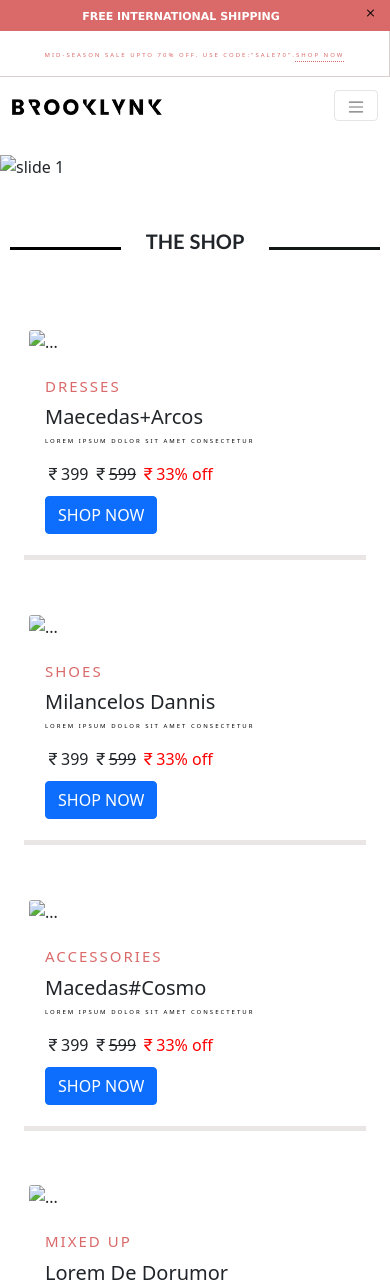
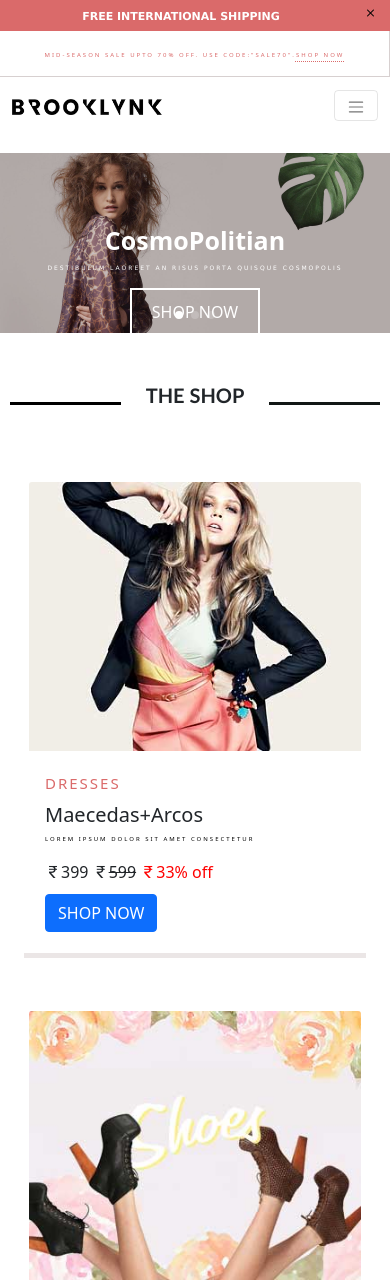
Before and after one commit to aparnasukumaran/brooklynk.project, a plain HTML site: page index.html in a window 390 px wide. Shown: the top 1288 px of the page. Drawn offline with nearby package versions, Linux system fonts and the light colour scheme.

Commit message:
Update index.html

```diff
--- a/index.html
+++ b/index.html
@@ -28,89 +28,6 @@
 
 
 
-    <!-- jquery -->
-    <script>
-        // close button
-        $(document).ready(function () {
-            $(".button_close").click(function () {
-                $(".flexcontainer").slideUp(200);
-            });
-        });
-
-        $(document).ready(function () {
-
-        })
-    </script>
-
-    <!-- swiper -->
-    <script>
-        document.addEventListener('DOMContentLoaded', function () {
-            const swiper = new Swiper('.mySwiper', {
-                slidesPerView: 1,
-                spaceBetween: 10,
-                loop: true,
-                pagination: {
-                    el: '.swiper-pagination',
-                    clickable: true,
-                },
-                navigation: {
-                    nextEl: '.swiper-button-next',
-                    prevEl: '.swiper-button-prev',
-                },
-                breakpoints: {
-                    640: {
-                        slidesPerView: 1,
-                    },
-                    768: {
-                        slidesPerView: 1,
-                    },
-                    1024: {
-                        slidesPerView: 1,
-                    },
-                },
-            });
-        });
-
-    </script>
-
-
-    <!-- animation script -->
-
-    <script>
-        document.addEventListener("DOMContentLoaded", function () {
-            const slideContents = document.querySelectorAll('.slide-content');
-            const nextBtn = document.querySelector('.swiper-button-next');
-            const prevBtn = document.querySelector('.swiper-button-prev');
-
-
-            function animateContent() {
-                slideContents.forEach(content => content.classList.remove('popup'));
-                const activeSlide = document.querySelector('.swiper-slide-active');
-                if (!activeSlide) return;
-                const activeContent = activeSlide.querySelector('.slide-content');
-                if (activeContent) {
-                    void activeContent.offsetWidth;
-                    activeContent.classList.add('popup');
-                }
-            }
-
-            // Animate on next button click
-            nextBtn.addEventListener('click', () => {
-                setTimeout(animateContent, 300);
-            });
-
-            // Animate on prev button click
-            prevBtn.addEventListener('click', () => {
-                setTimeout(animateContent, 300);
-            });
-
-            // animate on initial load
-
-            animateContent();
-
-        });
-    </script>
-
 
 
 </head>
@@ -140,14 +57,14 @@
             <div class="box box1">
                 <div class="dropdown">
                     <button type="button" class="btn" id="currencyButton" data-bs-toggle="dropdown">
-                        <span> <img src="./flag/us img.gif" alt="us-icon" class="us-icon" id="currencyIcon"></span>
+                        <span> <img src=".us img.gif" alt="us-icon" class="us-icon" id="currencyIcon"></span>
                         <span class="usd" id="currencyText">USD</span>
                         <i class="bi bi-chevron-down"></i>
                     </button>
                     <ul class="dropdown-menu">
-                        <li><a class="dropdown-item" href="#" data-currency="USD" data-icon="./flag/us img.gif">USD</a>
+                        <li><a class="dropdown-item" href="#" data-currency="USD" data-icon="./us img.gif">USD</a>
                         </li>
-                        <li><a class="dropdown-item" href="#" data-currency="AUD" data-icon="./flag/aud img.gif">AUD</a>
+                        <li><a class="dropdown-item" href="#" data-currency="AUD" data-icon="./aud img.gif">AUD</a>
                         </li>
                     </ul>
                 </div>
@@ -259,7 +176,7 @@
             <div class="swiper-wrapper">
                 <!-- slide 1 -->
                 <div class="swiper-slide">
-                    <img src="./banner images/img1.png" alt="slide 1">
+                    <img src="./img1.png" alt="slide 1">
                     <div class="slide-content" id="content">
                         <h2>CosmoPolitian</h2>
                         <p>DESTIBULUM LAOREET AN RISUS PORTA QUISQUE COSMOPOLIS</p>
@@ -268,7 +185,7 @@
                 </div>
                 <!-- slide 2 -->
                 <div class="swiper-slide">
-                    <img src="./banner images/img2.png" alt="slide 2">
+                    <img src="./img2.png" alt="slide 2">
                     <div class="slide-content" id="content">
                         <h2>Lorem A Cosmo</h2>
                         <p>DESTIBULUM LAOREET AN RISUS PORTA QUISQUE COSMOPOLIS</p>
@@ -277,7 +194,7 @@
                 </div>
                 <!-- slide 3 -->
                 <div class="swiper-slide">
-                    <img src="./banner images/img3.png" alt="slide 3">
+                    <img src="./img3.png" alt="slide 3">
                     <div class="slide-content" id="content">
                         <h2>Sale Up To 30% Off</h2>
                         <p>DESTIBULUM LAOREET AN RISUS PORTA QUISQUE COSMOPOLIS</p>
@@ -308,7 +225,7 @@
             <div class="col-lg-4 col-md-6 col-12 p-4">
                 <div class="card1" style="width: 100%;">
                     <div class="image-container" style="position: relative;">
-                        <img src="./product img/product1.jpg" class="card-img-top" alt="...">
+                        <img src="./product1.jpg" class="card-img-top" alt="...">
                         <div class="overlay-text">
                             <p>Lorem ipsum dolor, sit amet consectetur adipisicing elit. Fugiat optio </p>
                         </div>
@@ -332,7 +249,7 @@
             <div class="col-lg-4 col-md-6 col-12 p-4">
                 <div class="card2" style="width:100%;">
                     <div class="image-container" style="position: relative;">
-                        <img src="./product img/product2.jpg" class="card-img-top" alt="...">
+                        <img src="./product2.jpg" class="card-img-top" alt="...">
                         <div class="overlay-text">
                             <p>Lorem ipsum dolor, sit amet consectetur adipisicing elit. Fugiat optio </p>
                         </div>
@@ -354,7 +271,7 @@
             <div class="col-lg-4 col-md-6 col-12 p-4">
                 <div class="card3" style="width:100%;">
                     <div class="image-container" style="position: relative;">
-                        <img src="./product img/product3.jpg" class="card-img-top" alt="...">
+                        <img src="./product3.jpg" class="card-img-top" alt="...">
                         <div class="overlay-text">
                             <p>Lorem ipsum dolor, sit amet consectetur adipisicing elit. Fugiat optio </p>
                         </div>
@@ -376,7 +293,7 @@
             <div class="col-lg-4 col-md-6 col-12 p-4">
                 <div class="card4" style="width: 100%;">
                     <div class="image-container" style="position: relative;">
-                        <img src="./product img/product4.jpg" class="card-img-top" alt="...">
+                        <img src="./product4.jpg" class="card-img-top" alt="...">
                         <div class="overlay-text">
                             <p>Lorem ipsum dolor, sit amet consectetur adipisicing elit. Fugiat optio </p>
                         </div>
@@ -398,7 +315,7 @@
             <div class="col-lg-4 col-md-6 col-12 p-4">
                 <div class="card5" style="width: 100%;">
                     <div class="image-container" style="position: relative;">
-                        <img src="./product img/product5.jpg" class="card-img-top" alt="...">
+                        <img src="./product5.jpg" class="card-img-top" alt="...">
                         <div class="overlay-text">
                             <p>Lorem ipsum dolor, sit amet consectetur adipisicing elit. Fugiat optio </p>
                         </div>
@@ -420,7 +337,7 @@
             <div class="col-lg-4 col-md-6 col-12 p-4">
                 <div class="card6" style="width: 100%;">
                     <div class="image-container" style="position: relative;">
-                        <img src="./product img/product6.jpg" class="card-img-top" alt="...">
+                        <img src="./product6.jpg" class="card-img-top" alt="...">
                         <div class="overlay-text">
                             <p>Lorem ipsum dolor, sit amet consectetur adipisicing elit. Fugiat optio </p>
                         </div>
@@ -478,7 +395,7 @@
             </div>
             <div class="col-lg-6 col-md-6 col-12">
                 <div class="aboutus-img">
-                    <img src="./product img/product1.jpg" alt="aboutus-img" width="100%" height="100%">
+                    <img src="./product1.jpg" alt="aboutus-img" width="100%" height="100%">
                 </div>
             </div>
         </div>
@@ -499,28 +416,28 @@
     <div class="gallery-container">
         <div class="row">
             <div class="col-lg-3 col-md-4 col-12  mt-2 p-5">
-                <img src="./product img/product1.jpg" alt="" width="100%" >
+                <img src="./product1.jpg" alt="" width="100%" >
             </div>
             <div class="col-lg-3 col-md-4 col-12  mt-2 p-5">
-                <img src="./product img/product2.jpg" alt="" width="100%">
+                <img src="./product2.jpg" alt="" width="100%">
             </div>
             <div class="col-lg-3 col-md-4 col-12  mt-2 p-5">
-                <img src="./product img/product3.jpg" alt="" width="100%">
+                <img src="./product3.jpg" alt="" width="100%">
             </div>
             <div class="col-lg-3 col-md-4 col-12 mt-2 p-5">
-                <img src="./product img/product4.jpg" alt="" width="100%">
+                <img src="./product4.jpg" alt="" width="100%">
             </div>
             <div class="col-lg-3 col-md-4 col-12 mt-2 p-5">
-                <img src="./product img/product4.jpg" alt="" width="100%">
+                <img src="./product4.jpg" alt="" width="100%">
             </div>
             <div class="col-lg-3 col-md-4 col-12  mt-2 p-5">
-                <img src="./product img/product3.jpg" alt="" width="100%">
+                <img src="./product3.jpg" alt="" width="100%">
             </div>
             <div class="col-lg-3 col-md-4 col-12  mt-2 p-5">
-                <img src="./product img/product2.jpg" alt="" width="100%">
+                <img src="./product2.jpg" alt="" width="100%">
             </div>
             <div class="col-lg-3 col-md-4 col-12  mt-2 p-5 ">
-                <img src="./product img/product1.jpg" alt="" width="100%">
+                <img src="./product1.jpg" alt="" width="100%">
             </div>
         </div>
     </div>
@@ -630,6 +547,93 @@
     </footer>
 
 
+
+
+     <!-- jquery -->
+    <script>
+        // close button
+        $(document).ready(function () {
+            $(".button_close").click(function () {
+                $(".flexcontainer").slideUp(200);
+            });
+        });
+
+        $(document).ready(function () {
+
+        })
+    </script>
+
+    <!-- swiper -->
+    <script>
+        document.addEventListener('DOMContentLoaded', function () {
+            const swiper = new Swiper('.mySwiper', {
+                slidesPerView: 1,
+                spaceBetween: 10,
+                loop: true,
+                pagination: {
+                    el: '.swiper-pagination',
+                    clickable: true,
+                },
+                navigation: {
+                    nextEl: '.swiper-button-next',
+                    prevEl: '.swiper-button-prev',
+                },
+                breakpoints: {
+                    640: {
+                        slidesPerView: 1,
+                    },
+                    768: {
+                        slidesPerView: 1,
+                    },
+                    1024: {
+                        slidesPerView: 1,
+                    },
+                },
+            });
+        });
+
+    </script>
+
+
+    <!-- animation script -->
+
+    <script>
+        document.addEventListener("DOMContentLoaded", function () {
+            const slideContents = document.querySelectorAll('.slide-content');
+            const nextBtn = document.querySelector('.swiper-button-next');
+            const prevBtn = document.querySelector('.swiper-button-prev');
+
+
+            function animateContent() {
+                slideContents.forEach(content => content.classList.remove('popup'));
+                const activeSlide = document.querySelector('.swiper-slide-active');
+                if (!activeSlide) return;
+                const activeContent = activeSlide.querySelector('.slide-content');
+                if (activeContent) {
+                    void activeContent.offsetWidth;
+                    activeContent.classList.add('popup');
+                }
+            }
+
+            // Animate on next button click
+            nextBtn.addEventListener('click', () => {
+                setTimeout(animateContent, 300);
+            });
+
+            // Animate on prev button click
+            prevBtn.addEventListener('click', () => {
+                setTimeout(animateContent, 300);
+            });
+
+            // animate on initial load
+
+            animateContent();
+
+        });
+    </script>
+
+
+
 </body>
 
 </html>
```
